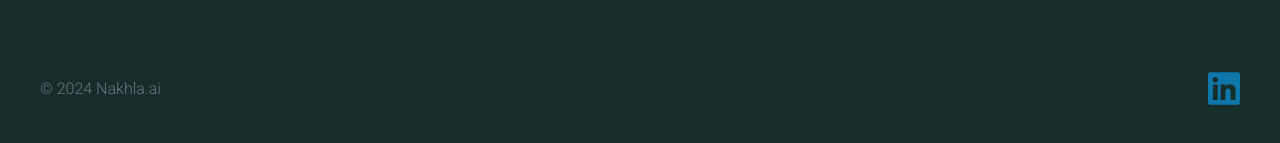
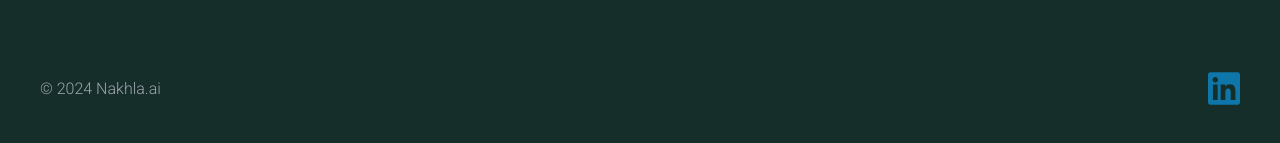
Before and after one commit to nakhlaai/cs-web-app, a React (Vite) app: page / in a window 1280 px wide. Shown: the part 653-796 px from the top of the page. Built offline with nearby package versions, Linux system fonts and the light colour scheme.

Commit message:
Update index.tsx

```diff
--- a/src/views/index.tsx
+++ b/src/views/index.tsx
@@ -15,7 +15,7 @@ export default function () {
       </div>
       <div className="footer">
         <div className="flex flex-row">
-          <p className="flex grow items-center text-md text-gray-500">
+          <p className="flex grow items-center text-md text-gray-400">
             © 2024 Nakhla.ai
           </p>
           <div>
```
